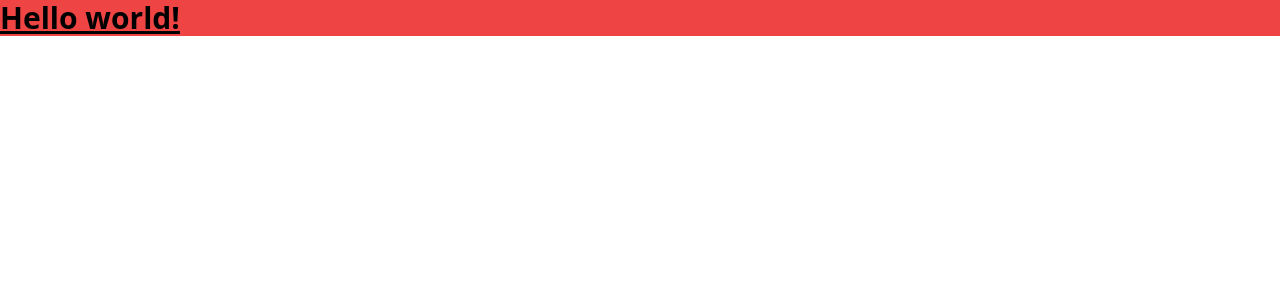
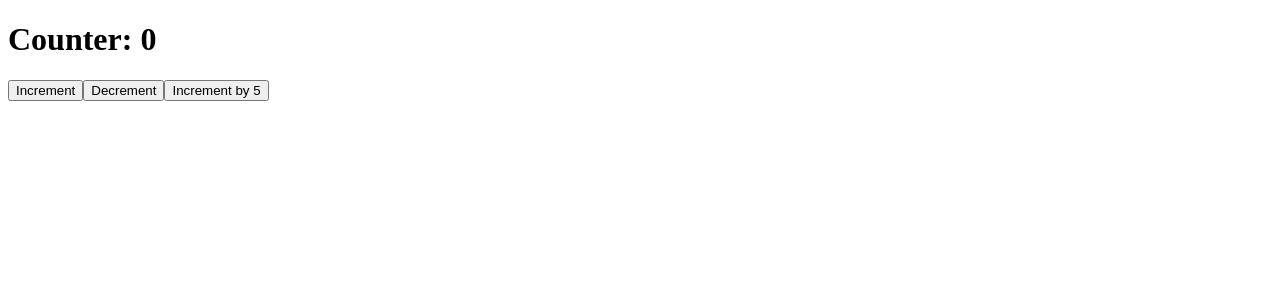
Before and after one commit to heshamelmasry77/RateMate-front-end, a React (Vite) app: page / in a window 1280 px wide. Shown: the top 300 px of the page. Built offline with nearby package versions, Linux system fonts and the light colour scheme.

Commit message:
add redux with some place holder reduces and also adding redux toolkit to use slices - pizza way :D

```diff
--- a/package.json
+++ b/package.json
@@ -13,8 +13,10 @@
     "test": "echo 'No tests yet'"
   },
   "dependencies": {
+    "@reduxjs/toolkit": "^2.2.7",
     "react": "^18.3.1",
-    "react-dom": "^18.3.1"
+    "react-dom": "^18.3.1",
+    "react-redux": "^9.1.2"
   },
   "devDependencies": {
     "@eslint/js": "^9.9.0",
--- a/src/App.jsx
+++ b/src/App.jsx
@@ -1,5 +1,20 @@
-export default function App() {
+import { useSelector, useDispatch } from "react-redux";
+import { increment, decrement, incrementByAmount } from "./store/counterSlice"; // Import actions
+
+function App() {
+  const count = useSelector((state) => state.counter.value); // Access the Redux state
+  const dispatch = useDispatch(); // Access dispatch to dispatch actions
+
   return (
-    <h1 className="bg-red-500 text-3xl font-bold underline">Hello world!</h1>
+    <div className="App">
+      <h1>Counter: {count}</h1>
+      <button onClick={() => dispatch(increment())}>Increment</button>
+      <button onClick={() => dispatch(decrement())}>Decrement</button>
+      <button onClick={() => dispatch(incrementByAmount(5))}>
+        Increment by 5
+      </button>
+    </div>
   );
 }
+
+export default App;
--- a/src/main.jsx
+++ b/src/main.jsx
@@ -1,10 +1,13 @@
-import { StrictMode } from "react";
-import { createRoot } from "react-dom/client";
-import App from "./App.jsx";
-import "./index.css";
+import React from "react";
+import ReactDOM from "react-dom/client";
+import App from "./App";
+import store from "./store/store"; // Import the store
+import { Provider } from "react-redux"; // Import the Provider
 
-createRoot(document.getElementById("root")).render(
-  <StrictMode>
-    <App />
-  </StrictMode>
+ReactDOM.createRoot(document.getElementById("root")).render(
+  <React.StrictMode>
+    <Provider store={store}>
+      <App />
+    </Provider>
+  </React.StrictMode>
 );
--- /dev/null
+++ b/src/store/counterSlice.js
@@ -0,0 +1,25 @@
+import { createSlice } from "@reduxjs/toolkit";
+
+export const counterSlice = createSlice({
+  name: "counter",
+  initialState: {
+    value: 0,
+  },
+  reducers: {
+    increment: (state) => {
+      state.value += 1;
+    },
+    decrement: (state) => {
+      state.value -= 1;
+    },
+    incrementByAmount: (state, action) => {
+      state.value += action.payload;
+    },
+  },
+});
+
+// Export the actions
+export const { increment, decrement, incrementByAmount } = counterSlice.actions;
+
+// Export the reducer to add it to the store
+export default counterSlice.reducer;
--- /dev/null
+++ b/src/store/store.js
@@ -0,0 +1,10 @@
+import { configureStore } from "@reduxjs/toolkit";
+import counterReducer from "./counterSlice"; // Import the slice from store folder
+
+const store = configureStore({
+  reducer: {
+    counter: counterReducer, // Register the counter reducer
+  },
+});
+
+export default store;
```
Also changed, not shown: 2 other files (tests, documents, lock files or other folders).
